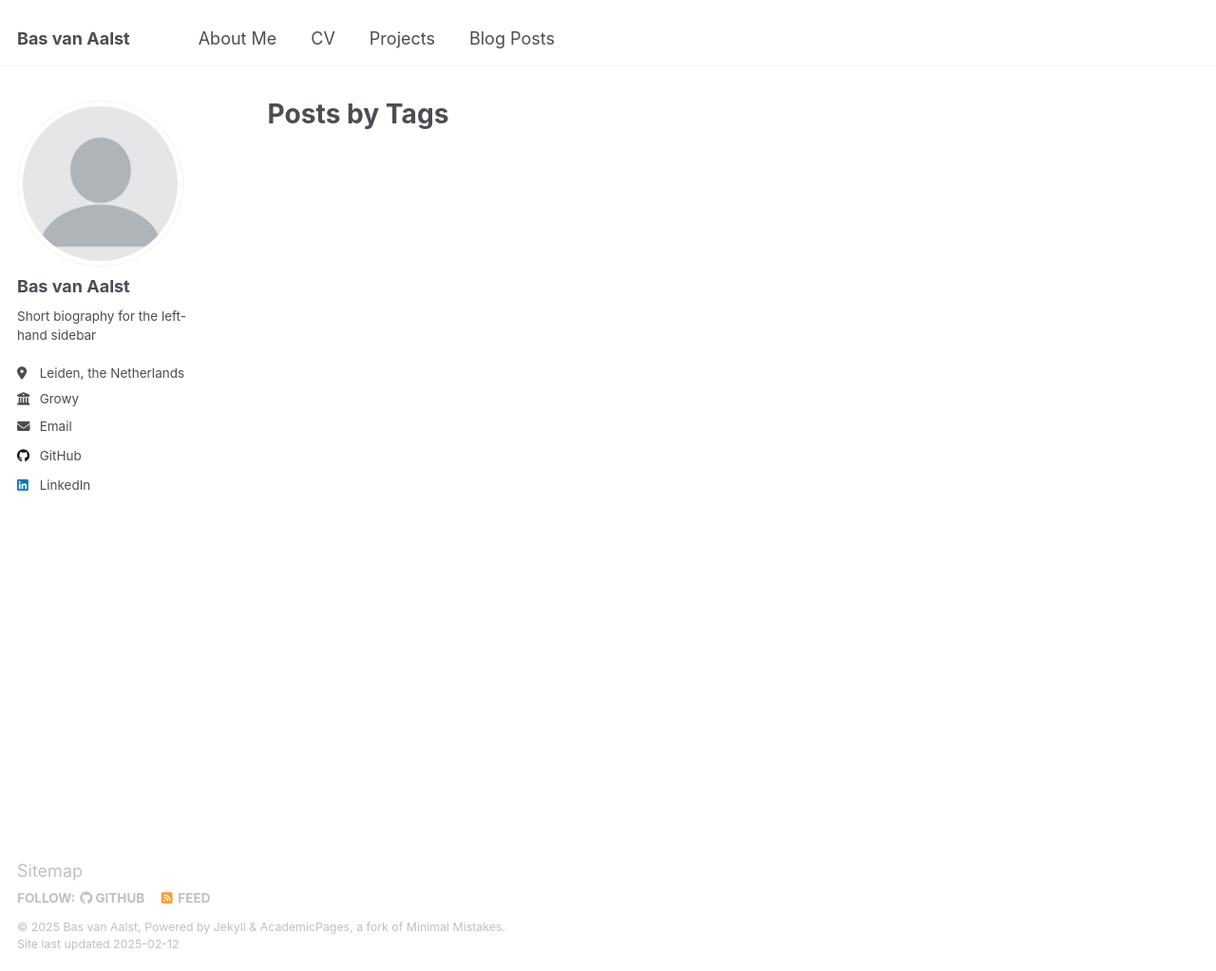
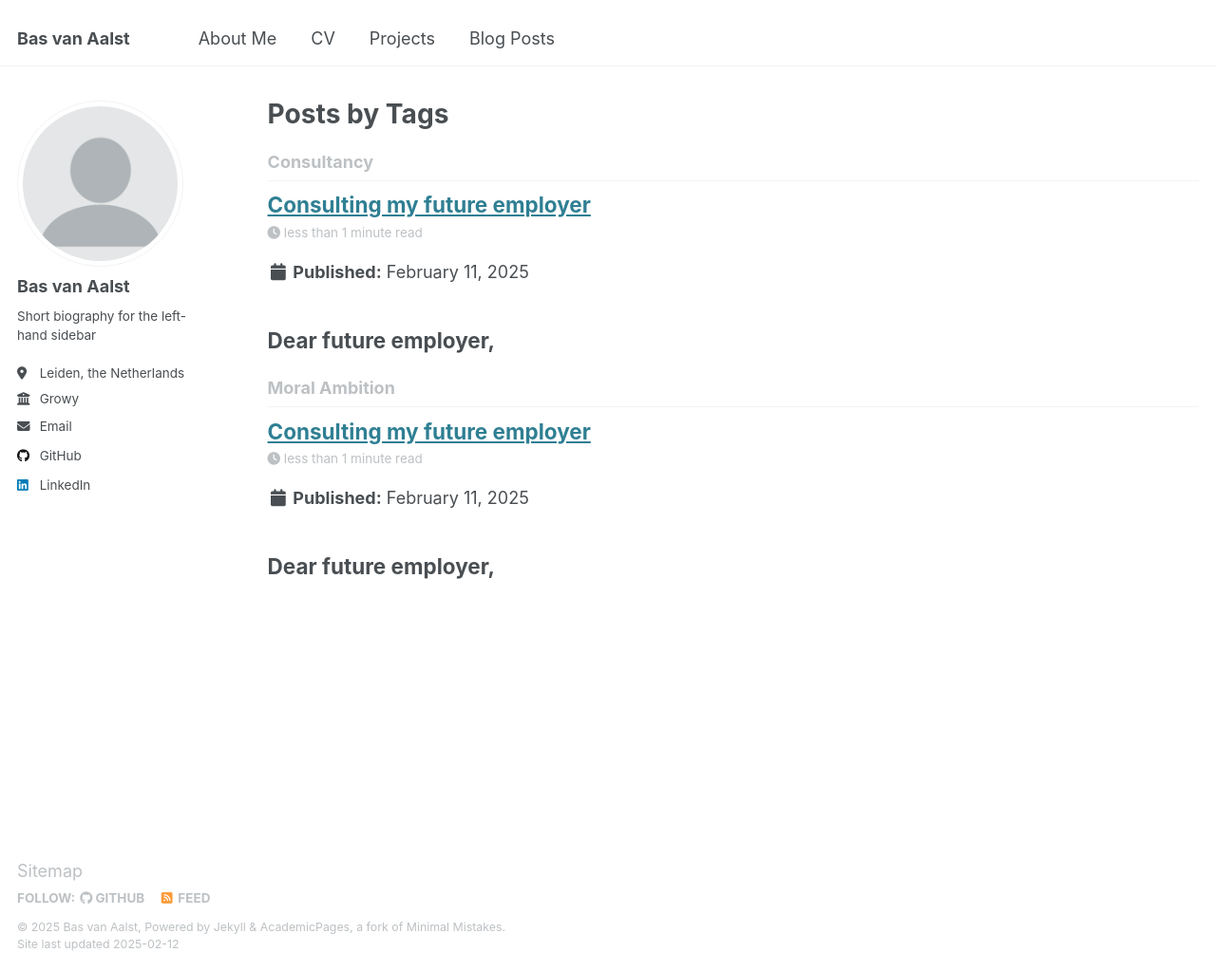
Before and after one commit to basvanaalst/basvanaalst.github.io, a Jekyll site: the page built from _pages/tag-archive.html, in a window 1280 px wide and 1023 px high. Shown: the whole window at 95% size. Built offline with Jekyll 4.4.1, drawn with Linux system fonts in a browser that asks for light colours.

Commit message:
blog posts zijn verdwenen

```diff
--- a/_posts/consultancy.md
+++ b/_posts/2025-02-11-consultancy.md
@@ -7,7 +7,7 @@ tags:
   - Moral Ambition
 ---
 
-How consultancy destroys institutions
+Dear future employer,
 ------
 
 This is a sample blog post. Lorem ipsum I can't remember the rest of lorem ipsum and don't have an internet connection right now. Testing testing testing this blog post. Blog posts are cool.
```
